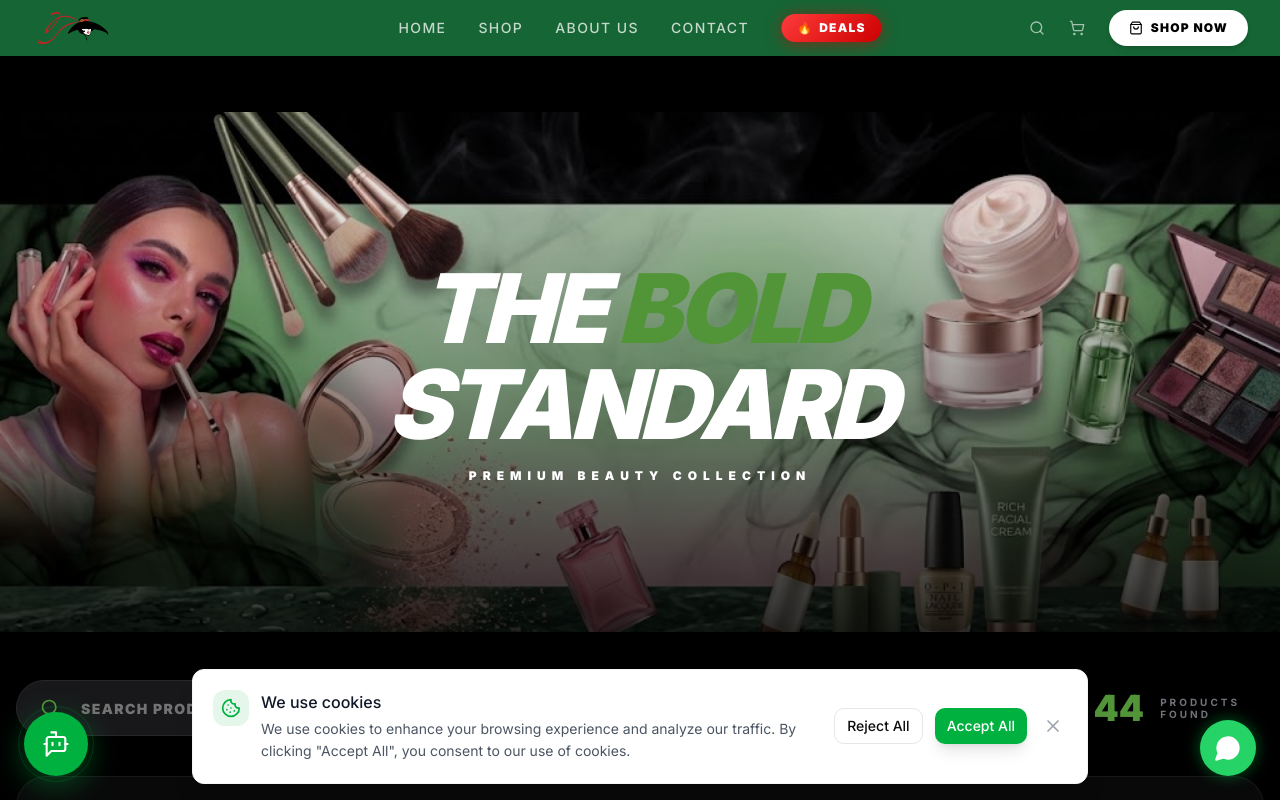
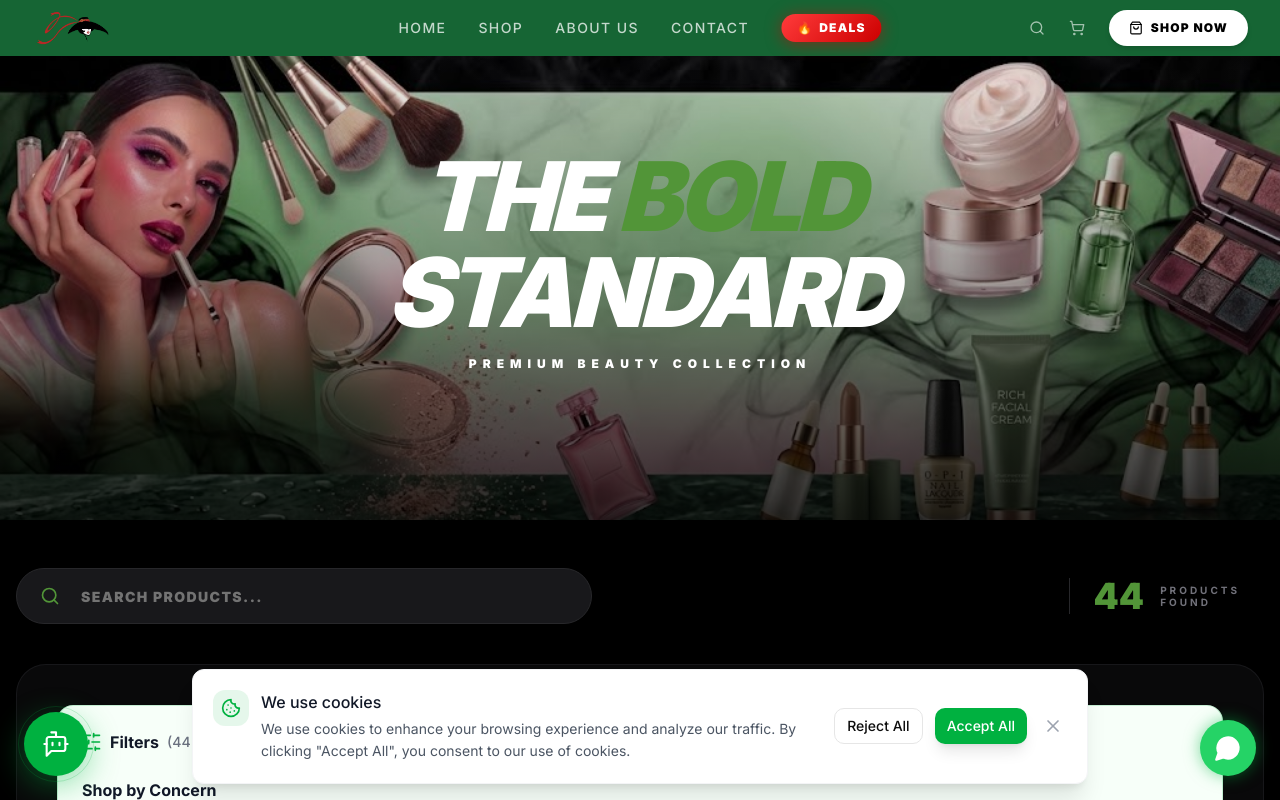
Before and after one commit to samreensami/ayan_cosmetics, a Next.js app: page /shop in a window 1280 px wide. Shown: the top 800 px of the page. Built offline with nearby package versions, Linux system fonts and the light colour scheme.

Commit message:
fix: remove black gap between navbar and hero

```diff
--- a/app/page.tsx
+++ b/app/page.tsx
@@ -6,7 +6,7 @@ import ShopGallery from "@/components/ShopGallery";
 
 export default function HomePage() {
   return (
-    <div className="pt-20 md:pt-28 bg-black">
+    <div className="pt-14 bg-green-800">
       <HeroWrapper />
       <TrustSignals />
       <CategoryGrid />
--- a/app/shop/page.tsx
+++ b/app/shop/page.tsx
@@ -73,9 +73,9 @@ export default function ShopPage() {
   }, [searchQuery, filters]);
 
   return (
-    <div className="min-h-screen bg-black overflow-x-hidden pt-20 md:pt-28">
+    <div className="min-h-screen bg-black overflow-x-hidden">
       {/* ── HERO SECTION ── */}
-      <section className="relative w-full h-[55vh] md:h-[65vh] overflow-hidden">
+      <section className="relative w-full h-[55vh] md:h-[65vh] overflow-hidden pt-14 bg-green-800">
         <Image
           src="/images/products/shop3.png"
           alt="AYAN Cosmetics"
```
